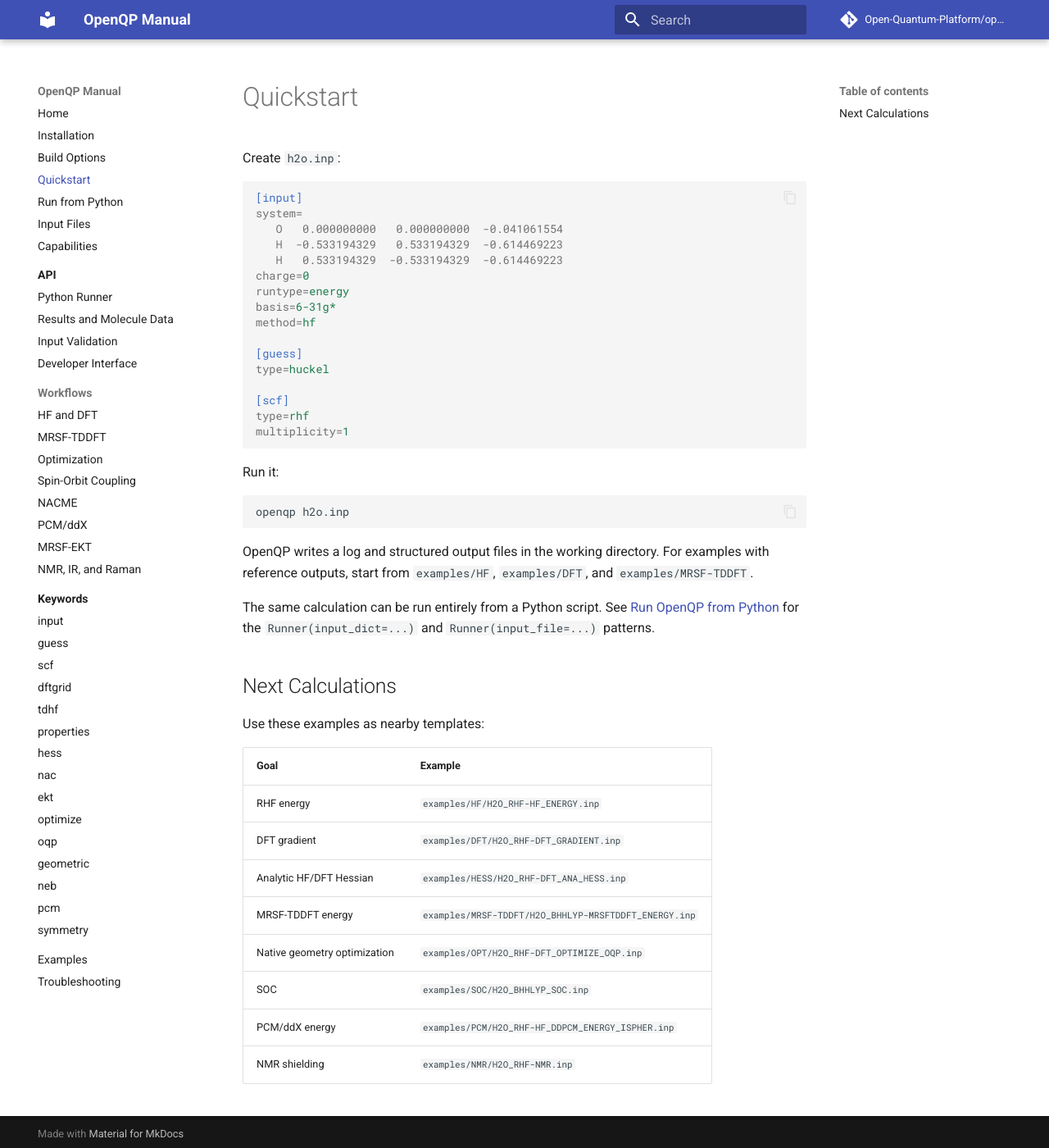
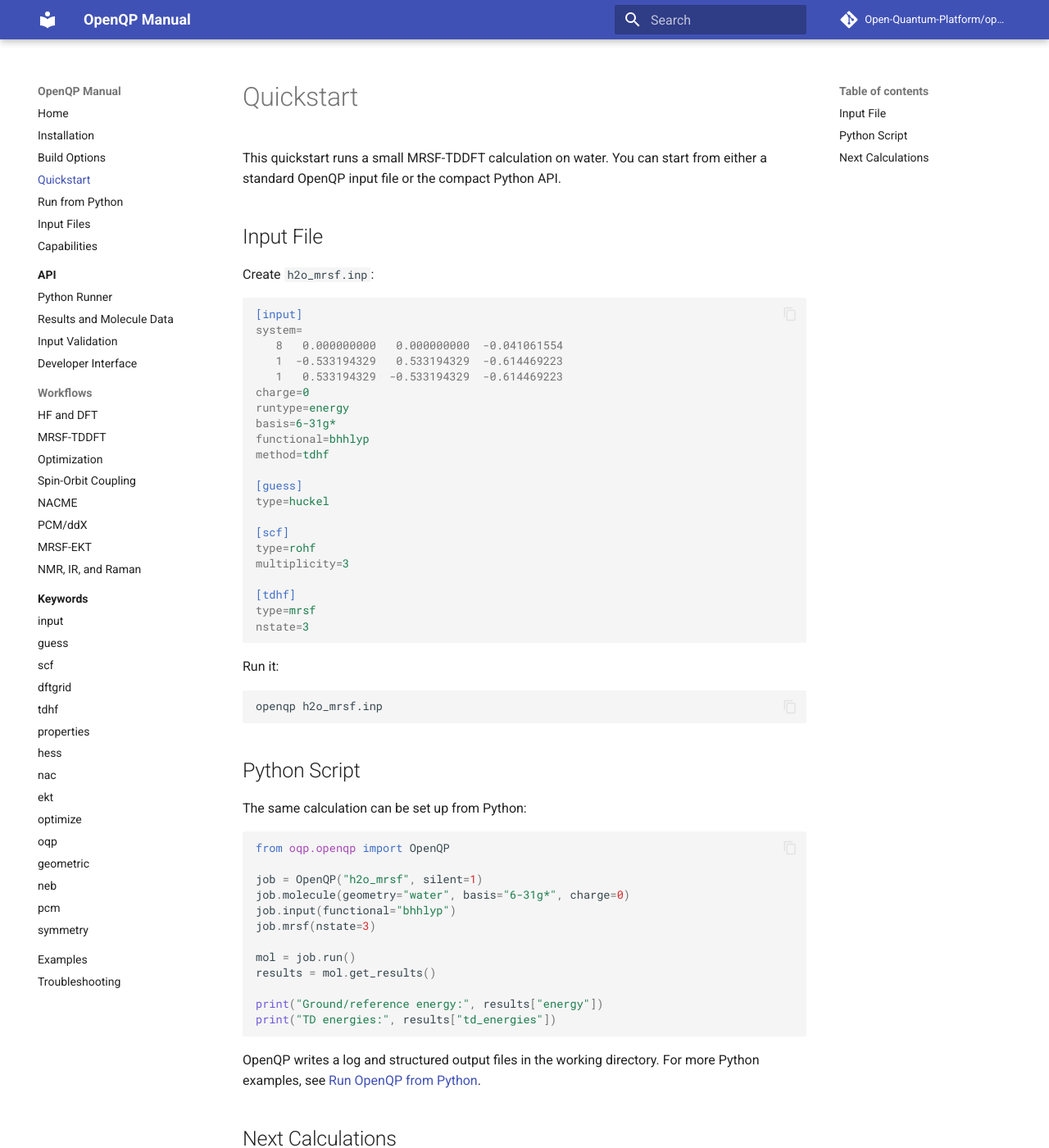
Before and after one commit to Open-Quantum-Platform/openqp-docs, an MkDocs documentation site: the page built from docs/quickstart.md, in a window 1280 px wide and 1400 px high. Shown: the whole window at 82% size. Built offline with MkDocs 1.6.1 and Material for MkDocs 9.7.7, drawn with Linux system fonts in a browser that asks for light colours; comment, search, counter and statistics services are not loaded; some of the changed text lies outside the part shown.

Commit message:
Revise quickstart around MRSF examples

````diff
--- a/docs/quickstart.md
+++ b/docs/quickstart.md
@@ -1,51 +1,75 @@
 # Quickstart
 
-Create `h2o.inp`:
+This quickstart runs a small MRSF-TDDFT calculation on water. You can start from
+either a standard OpenQP input file or the compact Python API.
+
+## Input File
+
+Create `h2o_mrsf.inp`:
 
 ```ini
 [input]
 system=
-   O   0.000000000   0.000000000  -0.041061554
-   H  -0.533194329   0.533194329  -0.614469223
-   H   0.533194329  -0.533194329  -0.614469223
+   8   0.000000000   0.000000000  -0.041061554
+   1  -0.533194329   0.533194329  -0.614469223
+   1   0.533194329  -0.533194329  -0.614469223
 charge=0
 runtype=energy
 basis=6-31g*
-method=hf
+functional=bhhlyp
+method=tdhf
 
 [guess]
 type=huckel
 
 [scf]
-type=rhf
-multiplicity=1
+type=rohf
+multiplicity=3
+
+[tdhf]
+type=mrsf
+nstate=3
 ```
 
 Run it:
 
 ```bash
-openqp h2o.inp
+openqp h2o_mrsf.inp
+```
+
+## Python Script
+
+The same calculation can be set up from Python:
+
+```python
+from oqp.openqp import OpenQP
+
+job = OpenQP("h2o_mrsf", silent=1)
+job.molecule(geometry="water", basis="6-31g*", charge=0)
+job.input(functional="bhhlyp")
+job.mrsf(nstate=3)
+
+mol = job.run()
+results = mol.get_results()
+
+print("Ground/reference energy:", results["energy"])
+print("TD energies:", results["td_energies"])
 ```
 
 OpenQP writes a log and structured output files in the working directory. For
-examples with reference outputs, start from `examples/HF`, `examples/DFT`, and
-`examples/MRSF-TDDFT`.
-
-The same calculation can be run entirely from a Python script. See
-[Run OpenQP from Python](python-scripting.md) for the `Runner(input_dict=...)`
-and `Runner(input_file=...)` patterns.
+more Python examples, see [Run OpenQP from Python](python-scripting.md).
 
 ## Next Calculations
 
-Use these examples as nearby templates:
+Use these input files as nearby templates:
 
-| Goal | Example |
+| Goal | Example input |
 | --- | --- |
-| RHF energy | `examples/HF/H2O_RHF-HF_ENERGY.inp` |
-| DFT gradient | `examples/DFT/H2O_RHF-DFT_GRADIENT.inp` |
-| Analytic HF/DFT Hessian | `examples/HESS/H2O_RHF-DFT_ANA_HESS.inp` |
-| MRSF-TDDFT energy | `examples/MRSF-TDDFT/H2O_BHHLYP-MRSFTDDFT_ENERGY.inp` |
-| Native geometry optimization | `examples/OPT/H2O_RHF-DFT_OPTIMIZE_OQP.inp` |
-| SOC | `examples/SOC/H2O_BHHLYP_SOC.inp` |
-| PCM/ddX energy | `examples/PCM/H2O_RHF-HF_DDPCM_ENERGY_ISPHER.inp` |
-| NMR shielding | `examples/NMR/H2O_RHF-NMR.inp` |
+| MRSF-TDDFT energy | [`examples/MRSF-TDDFT/H2O_BHHLYP-MRSFTDDFT_ENERGY.inp`](https://github.com/Open-Quantum-Platform/openqp/blob/main/examples/MRSF-TDDFT/H2O_BHHLYP-MRSFTDDFT_ENERGY.inp) |
+| RHF energy | [`examples/HF/H2O_RHF-HF_ENERGY.inp`](https://github.com/Open-Quantum-Platform/openqp/blob/main/examples/HF/H2O_RHF-HF_ENERGY.inp) |
+| DFT gradient | [`examples/DFT/H2O_RHF-DFT_GRADIENT.inp`](https://github.com/Open-Quantum-Platform/openqp/blob/main/examples/DFT/H2O_RHF-DFT_GRADIENT.inp) |
+| Analytic HF/DFT Hessian | [`examples/HESS/H2O_RHF-DFT_ANA_HESS.inp`](https://github.com/Open-Quantum-Platform/openqp/blob/main/examples/HESS/H2O_RHF-DFT_ANA_HESS.inp) |
+| Native geometry optimization | [`examples/OPT/H2O_RHF-DFT_OPTIMIZE_OQP.inp`](https://github.com/Open-Quantum-Platform/openqp/blob/main/examples/OPT/H2O_RHF-DFT_OPTIMIZE_OQP.inp) |
+| SOC | [`examples/SOC/H2O_BHHLYP_SOC.inp`](https://github.com/Open-Quantum-Platform/openqp/blob/main/examples/SOC/H2O_BHHLYP_SOC.inp) |
+| PCM/ddX energy | [`examples/PCM/H2O_RHF-HF_DDPCM_ENERGY_ISPHER.inp`](https://github.com/Open-Quantum-Platform/openqp/blob/main/examples/PCM/H2O_RHF-HF_DDPCM_ENERGY_ISPHER.inp) |
+| NMR shielding | [`examples/NMR/H2O_RHF-NMR.inp`](https://github.com/Open-Quantum-Platform/openqp/blob/main/examples/NMR/H2O_RHF-NMR.inp) |
````
